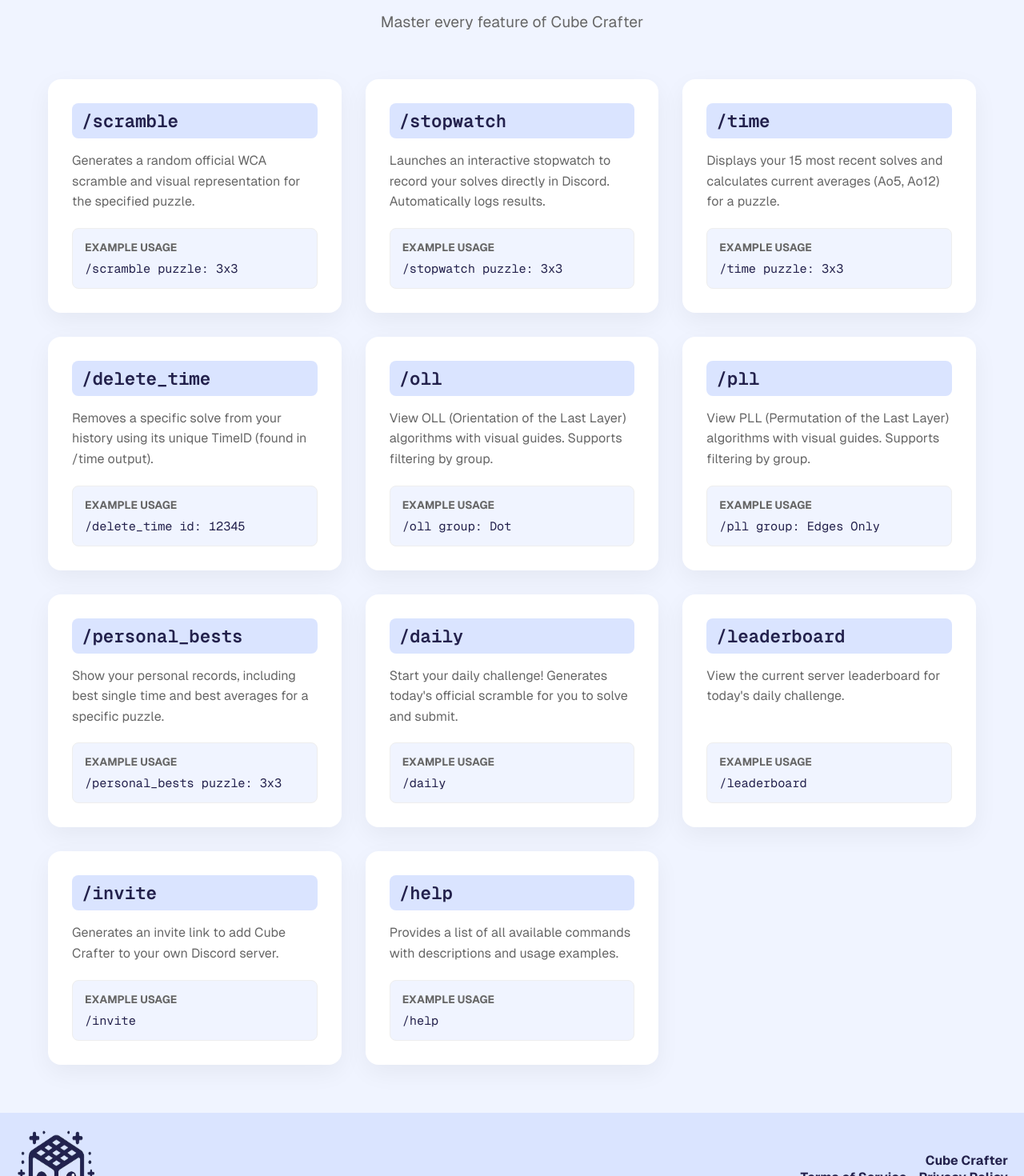
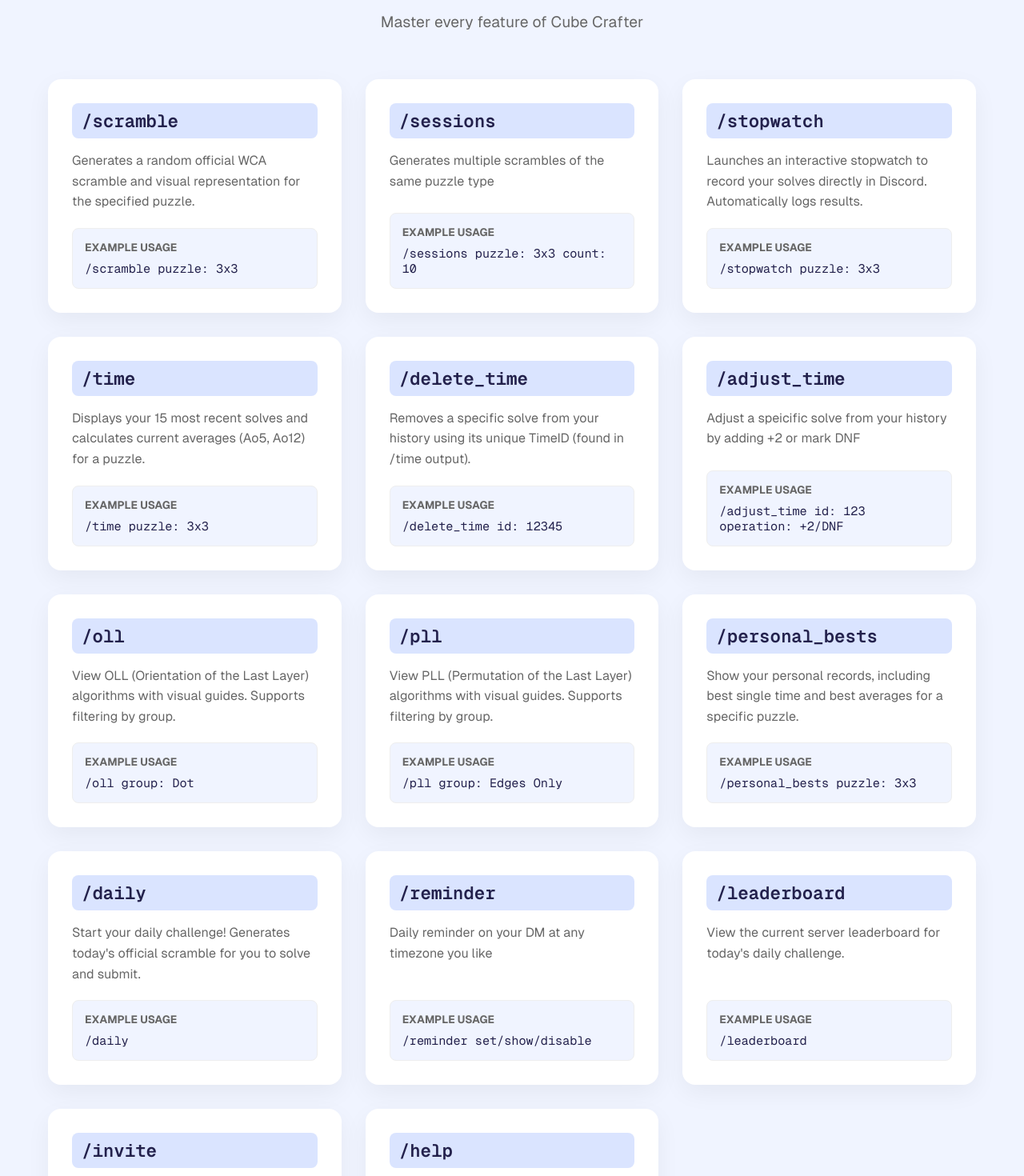
Before and after one commit to timmy0402/cube-crafter-site, a Next.js app: page /commands in a window 1280 px wide. Shown: the part 220-1690 px from the top of the page at 80% size. Built offline with nearby package versions, Linux system fonts and the light colour scheme.

Commit message:
add sessions and reminder to commands

```diff
--- a/src/app/commands/page.js
+++ b/src/app/commands/page.js
@@ -7,6 +7,11 @@
         name: "/scramble",
         description: "Generates a random official WCA scramble and visual representation for the specified puzzle.",
         usage: "/scramble puzzle: 3x3"
+    },
+    {
+        name: "/sessions",
+        description: "Generates multiple scrambles of the same puzzle type",
+        usage: "/sessions puzzle: 3x3 count: 10"
     },
     {
         name: "/stopwatch",
@@ -22,6 +27,11 @@
         name: "/delete_time",
         description: "Removes a specific solve from your history using its unique TimeID (found in /time output).",
         usage: "/delete_time id: 12345"
+    },
+    {
+        name: "/adjust_time",
+        description: "Adjust a speicific solve from your history by adding +2 or mark DNF",
+        usage: "/adjust_time id: 123 operation: +2/DNF"
     },
     {
         name: "/oll",
@@ -42,6 +52,11 @@
         name: "/daily",
         description: "Start your daily challenge! Generates today's official scramble for you to solve and submit.",
         usage: "/daily"
+    },
+    {
+        name: "/reminder",
+        description: "Daily reminder on your DM at any timezone you like",
+        usage: "/reminder set/show/disable"
     },
     {
         name: "/leaderboard",
--- a/src/app/sitemap.js
+++ b/src/app/sitemap.js
@@ -1,5 +1,5 @@
 export default function sitemap() {
-  const baseUrl = 'https://cube-crafter-site.vercel.app';
+  const baseUrl = 'https://cubecrafter.app';
 
   return [
     {
```
